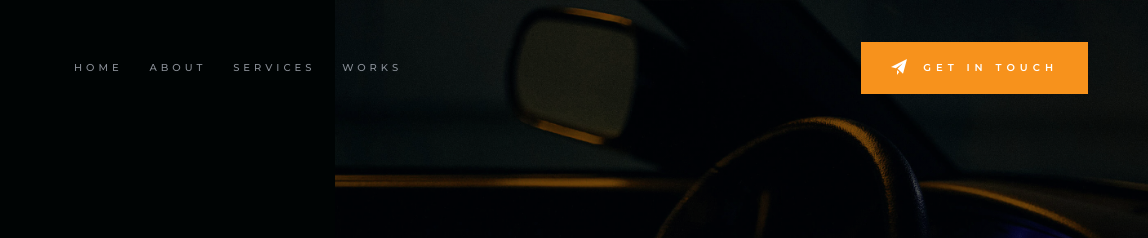
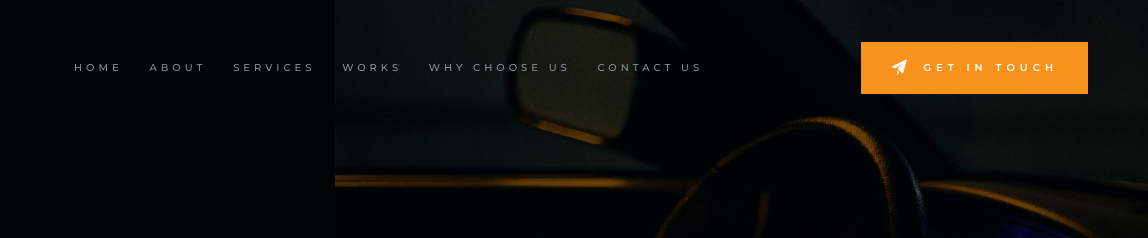
Before and after one commit to dcareautogarage/web, a plain HTML site: page index.html in a window 1280 px wide. Shown: the top 238 px of the page, 132-1280 px from the left. Drawn offline with Linux system fonts and the light colour scheme.

Commit message:
Update index.html

```diff
--- a/index.html
+++ b/index.html
@@ -65,6 +65,8 @@
                     <li><a class="smoothscroll" href="#about" title="About">About</a></li>
                     <li><a class="smoothscroll" href="#services" title="Services">Services</a></li>
                     <li><a class="smoothscroll" href="#portfolio" title="Works">Works</a></li>
+              <li><a class="smoothscroll" href="#portfolio" title="Works">Why Choose Us</a></li>
+                       <li><a class="smoothscroll" href="#portfolio" title="Works">Contact Us</a></li>
                 </ul>
             </nav> <!-- end s-header__nav-wrap -->
 
```
